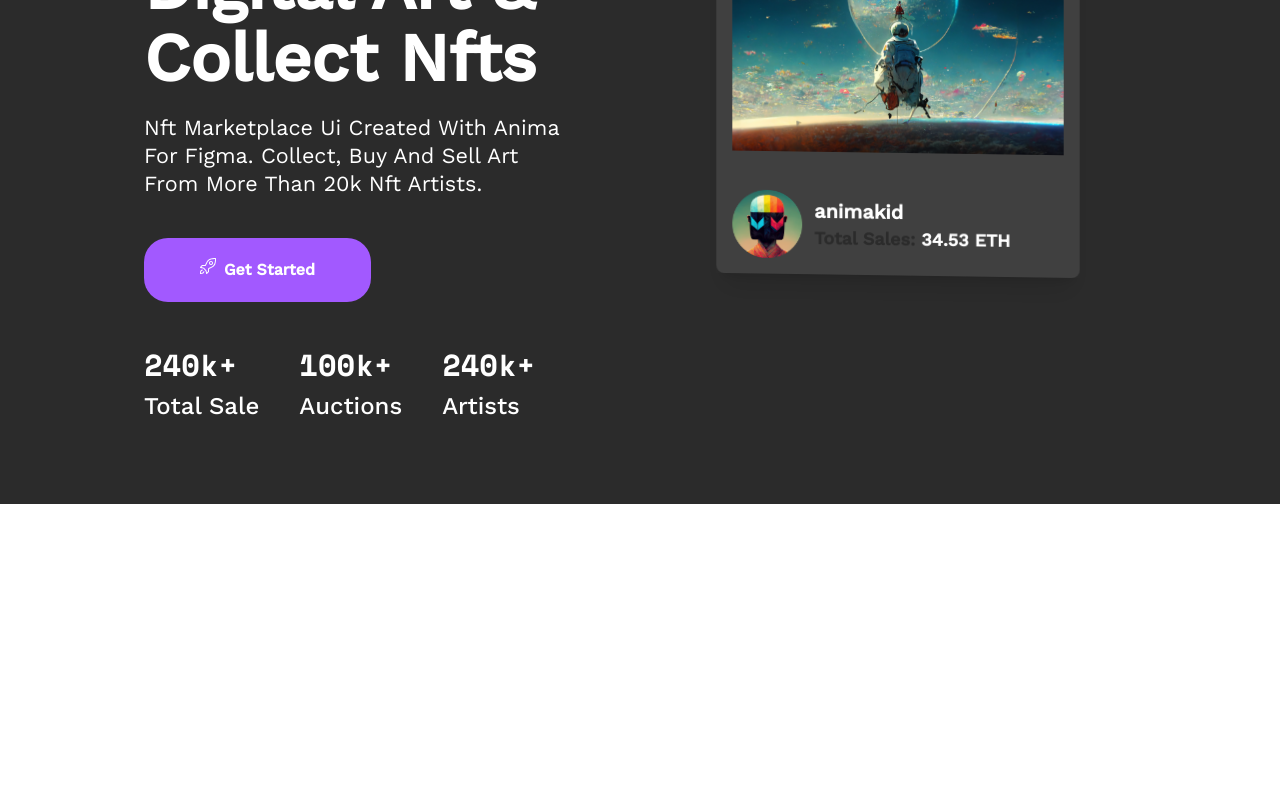
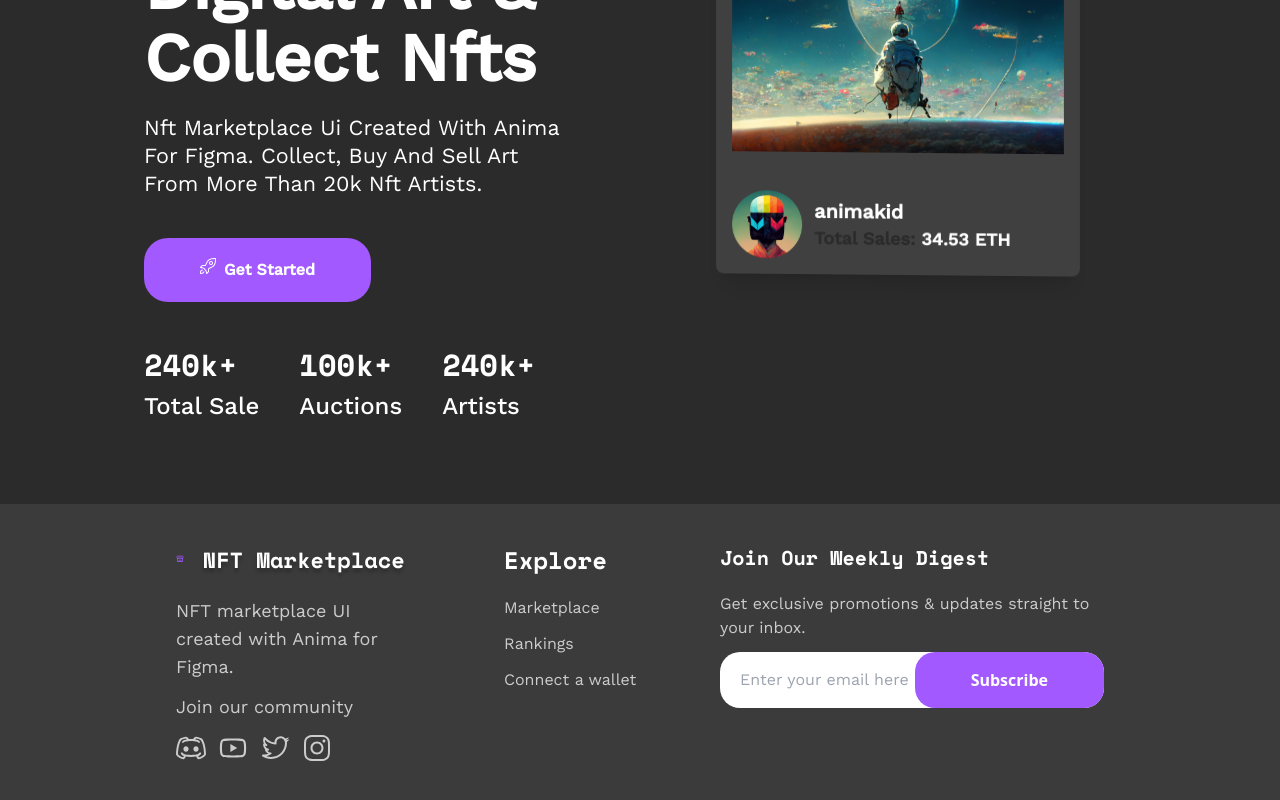
Before and after one commit to Judge-Paul/nft-marketplace, a React (Vite) app: page / in a window 1280 px wide. Shown: the part 306-1106 px from the top of the page. Before the commit the page ends 810 px from the top, so only its background shows below. Built offline with nearby package versions, Linux system fonts and the light colour scheme.

Commit message:
feat: create footer

```diff
--- a/src/App.jsx
+++ b/src/App.jsx
@@ -1,16 +1,18 @@
 import React from "react";
 import { BrowserRouter, Routes, Route } from "react-router-dom";
 import Navbar from "./components/Navbar";
+import Footer from "./components/Footer";
 import HomePage from "./pages/HomePage";
 
 export default function App() {
   return(
     <div className="bg-[#2B2B2B]">
       <BrowserRouter>
-      <Navbar />
-        <Routes>
-          <Route path="/" element={<HomePage />} />
-        </Routes>
+        <Navbar />
+          <Routes>
+            <Route path="/" element={<HomePage />} />
+          </Routes>
+        <Footer />
       </BrowserRouter>
     </div>
 
--- /dev/null
+++ b/src/components/Footer.jsx
@@ -0,0 +1,59 @@
+import React from "react";
+import { Link } from "react-router-dom"
+import { BiStoreAlt } from "react-icons/bi"
+import { RxTwitterLogo, RxInstagramLogo, RxDiscordLogo} from "react-icons/rx"
+import { AiOutlineYoutube } from "react-icons/ai"
+import { motion } from "framer-motion";
+import Logo from "../assets/logo.png"
+
+export default function Footer() {
+    return (
+        <div className="grid grid-cols-1 sm:grid-cols-4 bg-[#3B3B3B] py-10 px-44">
+            <div className="text-[#CCCCCC] font-workSans text-lg">
+                <div className="flex mb-4">
+                    <Link to="/" className="text-white font-semibold text-xl flex">
+                        <BiStoreAlt className="text-[#A259FF] mr-4" size="30px" />
+                        <img src={Logo} alt="NFT Marketplace Logo" className="mt-2" />
+                    </Link>
+                </div>
+                <h4>NFT marketplace UI created with Anima for Figma.</h4>
+                <p className="mt-3">Join our community</p>
+                <div className="flex mt-3">
+                    <RxDiscordLogo size="30px" className="mr-3" />
+                    <AiOutlineYoutube size="30px" className="mr-3" />
+                    <RxTwitterLogo size="30px" className="mr-3" />
+                    <RxInstagramLogo size="30px" />
+                </div>
+            </div>
+            <div className="ml-24 font-workSans text-[#CCCCCC]">
+                <h4 className="mb-5 text-2xl text-white font-bold font-spaceMono">Explore</h4>
+                <Link to="/marketplace">
+                    <p className="mb-3">Marketplace</p>
+                </Link>
+                <Link to="/rankings">
+                    <p className="mb-3">Rankings</p>
+                </Link>
+                <Link to="/connect">
+                    <p>Connect a wallet</p>
+                </Link>
+            </div>
+            <div className="ml-20 col-span-2">
+                <h4 className="text-xl mb-5 text-white font-bold font-spaceMono">Join Our Weekly Digest</h4>
+                <p className="text-[#CCCCCC] font-workSans text-[">Get exclusive promotions & updates straight to your inbox.</p>
+                <div className="relative mt-3">
+                    <input
+                        type="text"
+                        className="py-4 px-5 pr-48 w-full rounded-[20px] font-workSans outline-none"
+                        placeholder="Enter your email here"
+                    />
+                    <motion.button
+                        className="absolute inset-y-0 right-0 px-14 py-2 bg-[#A259FF] font-bold text-white rounded-[20px]"
+                        whileHover={{ scale: 0.95 }}
+                    >
+                        Subscribe
+                    </motion.button>
+                </div>
+            </div>
+        </div>
+    )
+}
```
